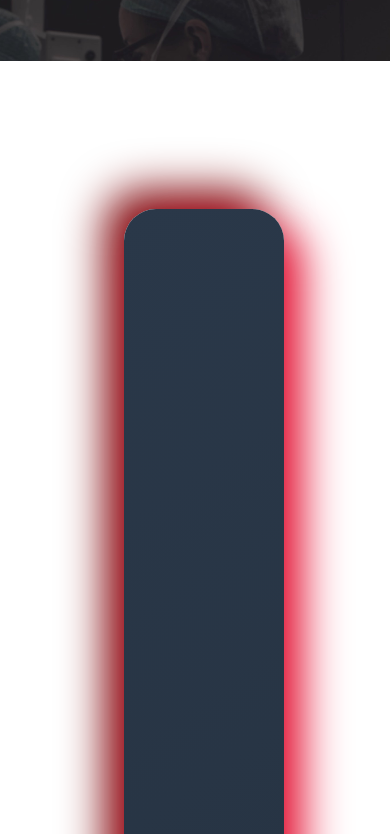
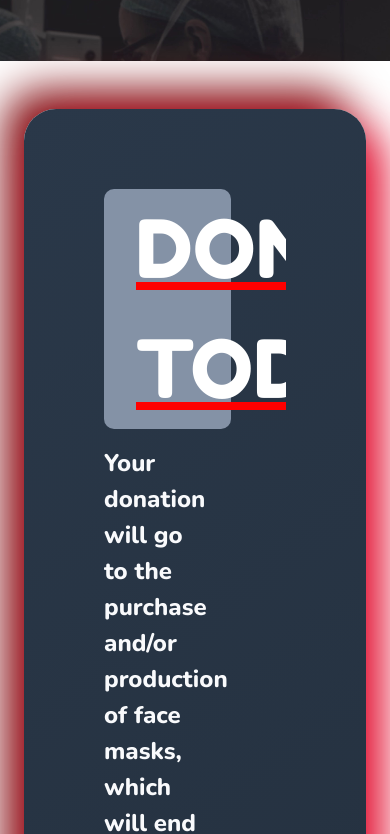
Before and after one commit to neelr/halo, a plain HTML site: page index.html in a window 390 px wide. Shown: the part 3381-4215 px from the top of the page. Drawn offline with nearby package versions, Linux system fonts and the light colour scheme.

Commit message:
mobile version

```diff
--- a/index.html
+++ b/index.html
@@ -57,7 +57,7 @@
 		</div>
 	</section>
 	<section class="section">
-		<div class="box box-neu" style="padding: 5rem; margin: 100px;">
+		<div class="box box-neu" style="padding: 5rem; margin:auto">
 			<article class="media">
 				<div class="media-content">
 					<div class="content">
```
